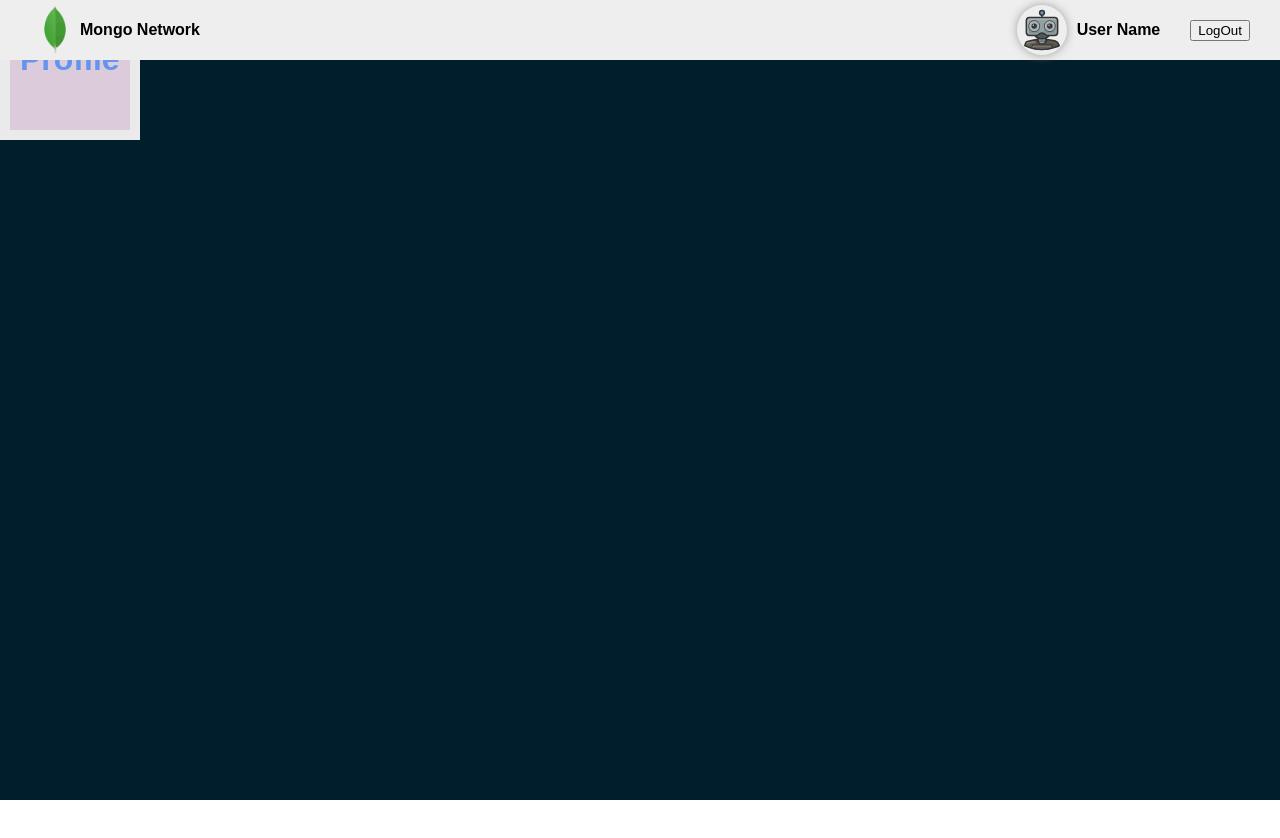
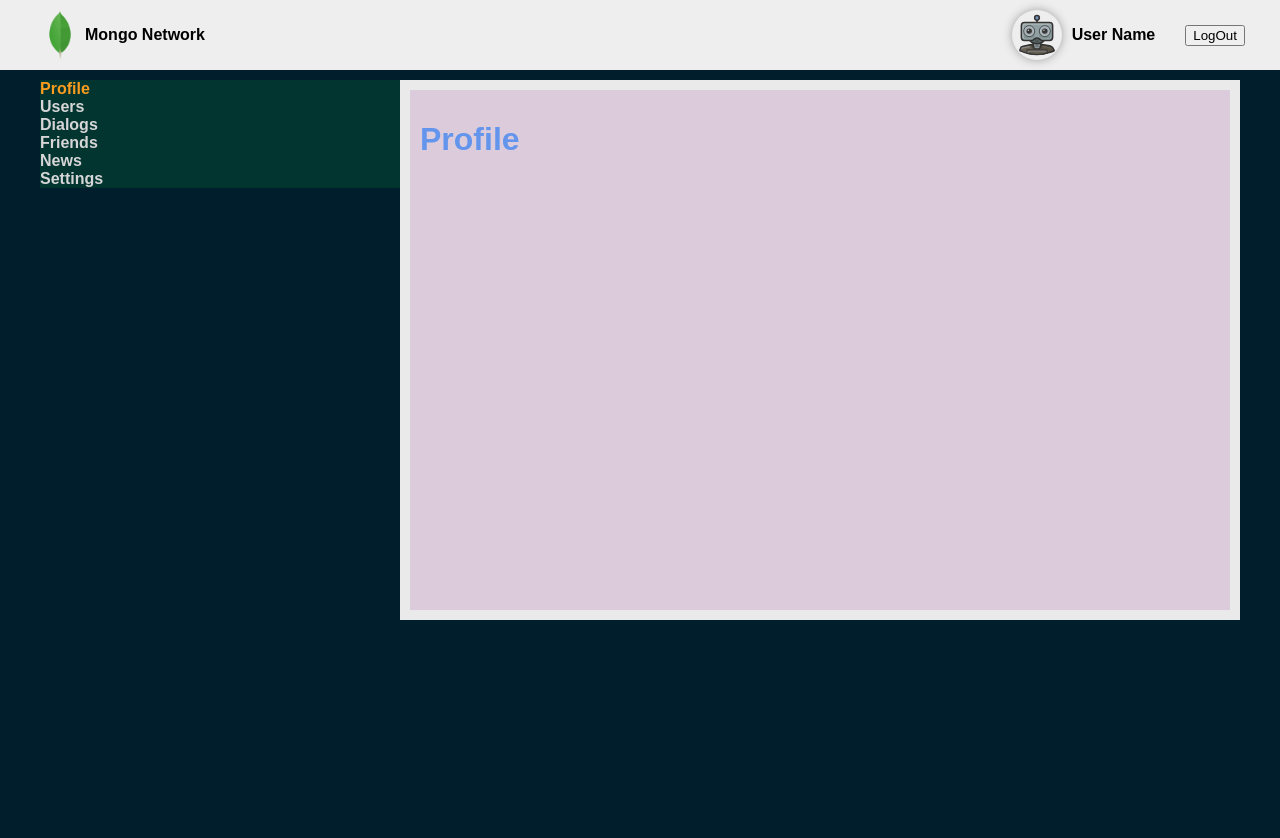
Before and after one commit to i-pavka/SocialNetwork, a React (Create React App) app: page /#/profile in a window 1280 px wide. Shown: the top 838 px of the page. Before the commit the page ends 800 px from the top, so only its background shows below. Built offline with nearby package versions, Linux system fonts and the light colour scheme.

Commit message:
added Navbar

```diff
--- a/src/index.scss
+++ b/src/index.scss
@@ -3,6 +3,7 @@ body {
   padding: 0;
   font-family: 'Ubuntu', sans-serif;
   font-weight: 600;
+  background-color: var(--color-bg-1);
   -webkit-font-smoothing: antialiased;
   -moz-osx-font-smoothing: grayscale;
 }
@@ -20,7 +21,9 @@ button {
   --color-heading: #FCFCFC;
   --color-paragraph: #D6D6D6;
   --color-border: #383838;
-  --color-bg: #001E2B;
+  --color-bg-1: #001E2B;
+  --color-bg-2: #023430;
+  --color-bg-3: #00684A;
   --color-surface-1: #3a4750;
   --color-surface-2: #f6c90e;
   --color-surface-3: #eeeeee;
--- a/src/sc1-main/m1-ui/App.module.css
+++ b/src/sc1-main/m1-ui/App.module.css
@@ -3,5 +3,5 @@
   min-height: 100vh;
   max-width: 1300px;
   margin: 0 auto;
-  background-color: var(--color-bg);
+  padding-top: 80px;
 }
--- /dev/null
+++ b/src/sc1-main/m1-ui/Main/Main.module.scss
@@ -0,0 +1,10 @@
+.mainContainer {
+  display: grid;
+  grid-template-columns: 30% 70%;
+  max-width: 1200px;
+  margin: 0 auto;
+}
+
+.mainBlock {
+  background-color: var(--color-bg-3);
+}
--- a/src/sc1-main/m1-ui/Main/Main.tsx
+++ b/src/sc1-main/m1-ui/Main/Main.tsx
@@ -1,12 +1,17 @@
 import React from 'react';
 import {Header} from "../../../sc2-features/f3-header/ui/Header";
 import {SelfRouter} from "./routes/SelfRouterы";
+import {Navbar} from "../../../sc2-features/f4-navbar/ui/Navbar";
+import s from './Main.module.scss'
 
 export const Main = () => {
   return (
     <>
       <Header/>
-      <SelfRouter/>
+      <div className={s.mainContainer}>
+        <Navbar/>
+        <SelfRouter/>
+      </div>
     </>
   );
 };
--- a/src/sc1-main/m1-ui/Main/routes/SelfRouterы.tsx
+++ b/src/sc1-main/m1-ui/Main/routes/SelfRouterы.tsx
@@ -1,4 +1,5 @@
 import React from 'react';
+import s from '../Main.module.scss'
 import {Navigate, Routes, Route} from "react-router-dom";
 import {Error404} from "../Error404/Error404";
 import {Profile} from "../../../../sc2-features/f2-profile/ui/Profile";
@@ -17,14 +18,13 @@ export const PATH = {
   DIALOGS: '/dialogs',
   NEWS: '/news',
   SETTINGS: '/settings',
-  // HEADER: '/header',
-  // NAVBAR: '/navbar',
+
 }
 
 
 export const SelfRouter = () => {
   return (
-    <div>
+    <main className={s.mainBlock}>
       <Routes>
         <Route path={'/'} element={<Navigate to={PATH.PROFILE}/>}/>
         <Route path={PATH.PROFILE} element={<Profile/>}/>
@@ -35,11 +35,8 @@ export const SelfRouter = () => {
         <Route path={PATH.NEWS} element={<News/>}/>
         <Route path={PATH.SETTINGS} element={<Settings/>}/>
 
-        {/*<Route path={PATH.HEADER} element={<Header/>}/>*/}
-        {/*<Route path={PATH.NAVBAR} element={<Navbar/>}/>*/}
-
         <Route path={'*'} element={<Error404/>}/>
       </Routes>
-    </div>
+    </main>
   );
 };
--- a/src/sc2-features/f2-profile/ui/Profile.module.scss
+++ b/src/sc2-features/f2-profile/ui/Profile.module.scss
@@ -1,6 +1,5 @@
 .profileMain {
-  width: 100px;
-  height: 100px;
+  min-height: 500px;
   border: 10px solid #eaeaea;
   background: #DCCCDB;
   color: cornflowerblue;
--- a/src/sc2-features/f3-header/ui/Header.module.scss
+++ b/src/sc2-features/f3-header/ui/Header.module.scss
@@ -6,7 +6,6 @@
   width: 100%;
   padding: 5px 0;
   background-color: var(--color-surface-3);
-
   .container {
     margin: 0 30px;
 
@@ -14,24 +13,20 @@
       display: flex;
       justify-content: space-between;
       align-items: center;
-
+      padding: 5px;
       .logoHeader {
         display: flex;
         align-items: center;
       }
-
       .userBlock {
         display: flex;
         align-items: center;
         gap: 30px;
-
         .userAva {
           display: flex;
           align-items: center;
-
         }
       }
-
 
     }
   }
--- a/src/sc2-features/f4-navbar/ui/Navbar.module.scss
+++ b/src/sc2-features/f4-navbar/ui/Navbar.module.scss
@@ -1,3 +1,15 @@
 .navbarMain {
+  display: flex;
+  flex-direction: column;
+  background-color: var(--color-bg-2);
+  color: var(--color-paragraph);
+}
 
+.navItem {
+  color: var(--color-paragraph);
+  text-decoration: none;
 }
+
+.active {
+  color: var(--color-accent);
+}
--- a/src/sc2-features/f4-navbar/ui/Navbar.tsx
+++ b/src/sc2-features/f4-navbar/ui/Navbar.tsx
@@ -1,10 +1,31 @@
 import React from 'react';
 import s from './Navbar.module.scss';
+import {PATH} from "../../../sc1-main/m1-ui/Main/routes/SelfRouterы";
+import {NavLink} from "react-router-dom";
 
 export const Navbar = () => {
+
   return (
-    <div className={s.navbarMain}>
-      <h1>Navbar</h1>
-    </div>
+    <aside>
+      <div className={s.navbarMain}>
+        <SelfNavLink urlPath={PATH.PROFILE} title={'Profile'}/>
+        <SelfNavLink urlPath={PATH.USERS} title={'Users'}/>
+        <SelfNavLink urlPath={PATH.DIALOGS} title={'Dialogs'}/>
+        <SelfNavLink urlPath={PATH.FRIENDS} title={'Friends'}/>
+        <SelfNavLink urlPath={PATH.NEWS} title={'News'}/>
+        <SelfNavLink urlPath={PATH.SETTINGS} title={'Settings'}/>
+
+      </div>
+    </aside>
   );
 };
+
+const SelfNavLink = ({urlPath, title}: { urlPath: string, title: string }) => {
+  return (
+    <NavLink to={urlPath}>
+      {({isActive}) => (
+        <span className={isActive ? `${s.navItem} ${s.active}` : s.navItem}>{title}</span>
+      )}
+    </NavLink>
+  )
+}
```
